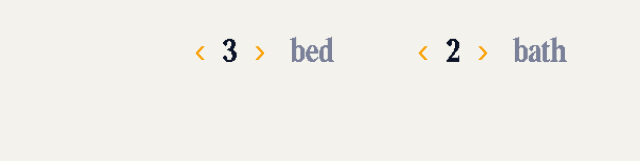
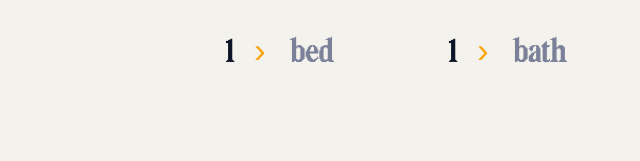
Before and after one commit to Leevzo/refuge-and-resort, a plain HTML site: page index.html in a window 1280 px wide. Shown: the part 639-800 px from the top of the page, 267-907 px from the left. Drawn offline with Linux system fonts and the light colour scheme.

Commit message:
Start bed and bath at 1
Co-Authored-By: Claude Opus 5.5 <noreply@anthropic.com>

```diff
--- a/app.js
+++ b/app.js
@@ -2,7 +2,7 @@
 import config from './config.js';
 
 const limits = { beds: [1, 6], baths: [1, 6] };
-const state = { beds: 3, baths: 2 };
+const state = { beds: 1, baths: 1 };
 
 // The area whose zips hold the last five-digit number in the address; else the catch-all (zips: []).
 export function areaFor(address, areas) {
--- a/index.html
+++ b/index.html
@@ -23,13 +23,13 @@
     <div id="rooms">
       <span class="step" data-for="beds">
         <button type="button" data-by="-1" aria-label="One fewer bedroom">&lsaquo;</button>
-        <output id="beds">3</output>
+        <output id="beds">1</output>
         <button type="button" data-by="1" aria-label="One more bedroom">&rsaquo;</button>
         <span class="noun">bed</span>
       </span>
       <span class="step" data-for="baths">
         <button type="button" data-by="-1" aria-label="One fewer bathroom">&lsaquo;</button>
-        <output id="baths">2</output>
+        <output id="baths">1</output>
         <button type="button" data-by="1" aria-label="One more bathroom">&rsaquo;</button>
         <span class="noun">bath</span>
       </span>
```
